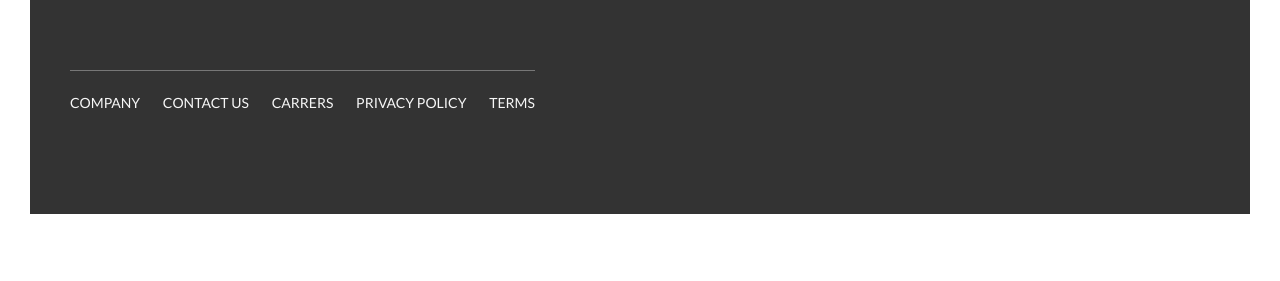
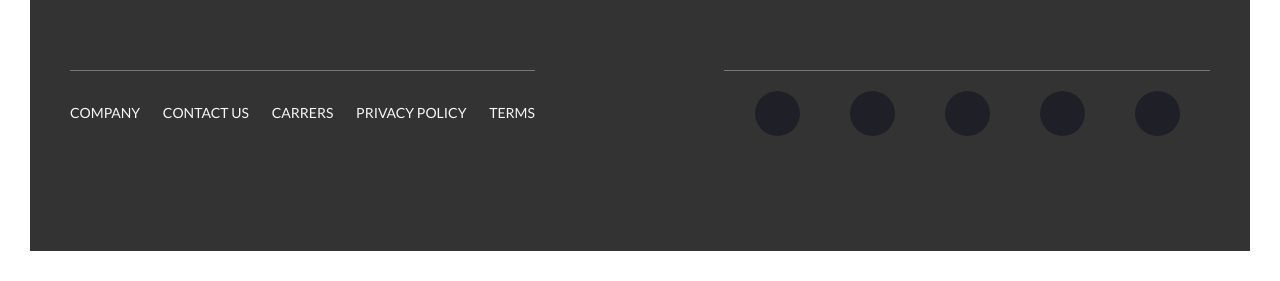
Before and after one commit to Cypherdious89/Natours, a website: page index.html in a window 1280 px wide. Shown: the part 5568-5849 px from the top of the page. Before the commit the page ends 5812 px from the top, so only its background shows below. Drawn offline with Linux system fonts and the light colour scheme.

Commit message:
added social icons

```diff
--- a/index.html
+++ b/index.html
@@ -296,13 +296,13 @@
                 </div>
                 <div class="col-1-of-2">
                     <div class="footer__social">
-                        <!-- <ul class="social-networks spin-icon">
-                            <li><a href="https://github.com" class="icon-github">GitHub</a></li>
-                            <li><a href="https://twitter.com/" class="icon-facebook">Twitter</a></li>
+                        <ul class="social-networks spin-icon">
+                            <li><a href="https://github.com/" class="icon-github">GitHub</a></li>
+                            <li><a href="https://facebook.com/" class="icon-facebook">Twitter</a></li>
                             <li><a href="https://twitter.com/" class="icon-twitter">Twitter</a></li>
                             <li><a href="https://instagram.com" class="icon-instagram">Instagram</a></li>
                             <li><a href="https://www.linkedin.com/" class="icon-linkedin">LinkedIn</a></li>
-                        </ul> -->
+                        </ul>
                     </div>
                 </div>
             </div>
--- a/sass/abstracts/_functions.scss
+++ b/sass/abstracts/_functions.scss
@@ -0,0 +1,18 @@
+$networks: github '\eab1'#6441a5,
+           facebook '\e603'#3b5998,
+           twitter '\e618'#00b0ed,
+           instagram '\e604'#C13584,
+           linkedin '\eac9'#0077b5;
+
+@each $network in $networks {
+    .icon-#{nth($network, 1)} {
+        &:after {
+            content: '#{nth($network, 2)}';
+        }
+
+        &:hover:before,
+        &:focus:before {
+            background: nth($network, 3);
+        }
+    }
+}
--- /dev/null
+++ b/sass/components/_social-icon.scss
@@ -0,0 +1,72 @@
+@font-face {
+    font-family: 'icomoon';
+    src: url('https://s3-us-west-2.amazonaws.com/s.cdpn.io/93/icomoon.eot?3qkin2');
+    src: url('https://s3-us-west-2.amazonaws.com/s.cdpn.io/93/icomoon.eot?#iefix3qkin2') format('embedded-opentype'),
+        url('https://s3-us-west-2.amazonaws.com/s.cdpn.io/93/icomoon.woff?3qkin2') format('woff'),
+        url('https://s3-us-west-2.amazonaws.com/s.cdpn.io/93/icomoon.ttf?3qkin2') format('truetype'),
+        url('fhttps://s3-us-west-2.amazonaws.com/s.cdpn.io/93/icomoon.svg?3qkin2#icomoon') format('svg');
+    font-weight: normal;
+    font-style: normal;
+}
+
+.social-networks {
+    margin: 0 0 1.5rem;
+    padding: 0;
+    font-size: 0;
+    text-align: center;
+
+    li {
+        display: inline-block;
+    }
+
+    a {
+        display: block;
+        position: relative;
+        margin: 0 2.5rem;
+        width: 4.5rem;
+        height: 4.5rem;
+        font-size: 0;
+        line-height: 0;
+        text-align: center;
+        text-decoration: none;
+
+        &:before {
+            content: "";
+            position: absolute;
+            top: 50%;
+            left: 50%;
+            width: 100%;
+            height: 100%;
+            margin-top: -50%;
+            margin-left: -50%;
+            border-radius: 100px;
+            background-color: #1f2027;
+            transition: all 400ms;
+        }
+
+        &:after {
+            position: relative;
+            display: block;
+            font-family: 'icomoon';
+            font-style: normal;
+            font-weight: normal;
+            font-variant: normal;
+            text-transform: none;
+            line-height: 1;
+            color: #fff;
+            font-size: 2.3rem;
+            line-height: 4.7rem;
+        }
+
+        &:hover,
+        &:focus {
+            text-decoration: none;
+        }
+    }
+
+    &.spin-icon a:hover:after,
+    &.spin-icon a:focus:after {
+        transition: transform 0.4s ease-out;
+        transform: rotateZ(360deg);
+    }
+}
--- a/sass/layout/_footer.scss
+++ b/sass/layout/_footer.scss
@@ -18,7 +18,7 @@
     }
     &__navigation {
         border-top: 1px solid $color-gray-dark-1;
-        padding-top: 2rem;
+        padding-top: 3rem;
         display: inline-block;
     }
     &__list {
@@ -46,4 +46,18 @@
             transform: rotate(5deg) scale(1.3);
         }
     }
+
+    &__identity {
+        font-size: 2rem;
+        font-weight: 700;
+        text-align: center;
+        color: $color-gray-light-1;
+    }
+
+    &__social {
+        border-top: 1px solid $color-gray-dark-1;
+        padding-top: 2rem;
+        width: 90%;
+        float: right;
+    }
 }
--- a/sass/main.scss
+++ b/sass/main.scss
@@ -13,6 +13,7 @@
 @import "components/composition";
 @import "components/feature-box";
 @import "components/form";
+@import "components/social-icon";
 @import "components/story";
 
 @import "layout/footer";
```
Also changed, not shown: css/style.css.
